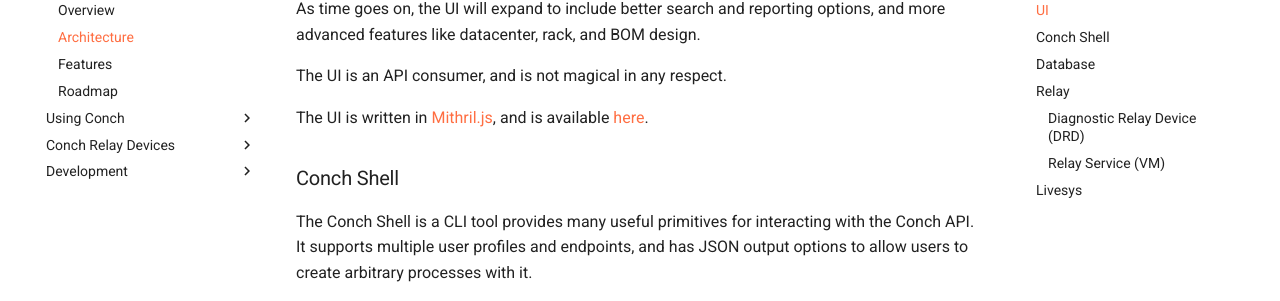
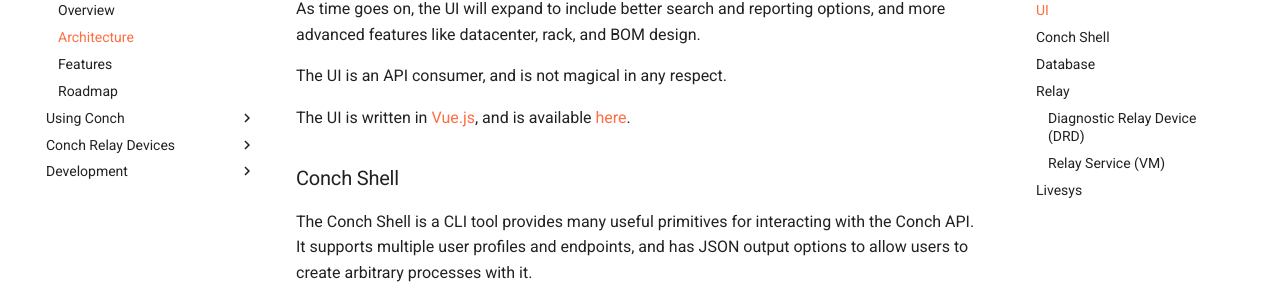
Before and after one commit to isabella232/conch-docs, an MkDocs documentation site: the page built from docs/architecture/index.md, in a window 1280 px wide and 900 px high, scrolled down 979 px. Shown: the part 152-453 px from the top of the window. Built offline with MkDocs 1.6.1 and Material for MkDocs 9.7.7, drawn with Linux system fonts in a browser that asks for light colours; old or Windows-style settings are respelled for this version of MkDocs.

Commit message:
Update the UI framework

```diff
--- a/docs/architecture/index.md
+++ b/docs/architecture/index.md
@@ -45,7 +45,7 @@
 
 The UI is an API consumer, and is not magical in any respect.
 
-The UI is written in [Mithril.js](https://mithril.js.org/), and is available
+The UI is written in [Vue.js](https://vuejs.org/), and is available
 [here](https://github.com/joyent/conch-ui).
 
 ### Conch Shell
```
